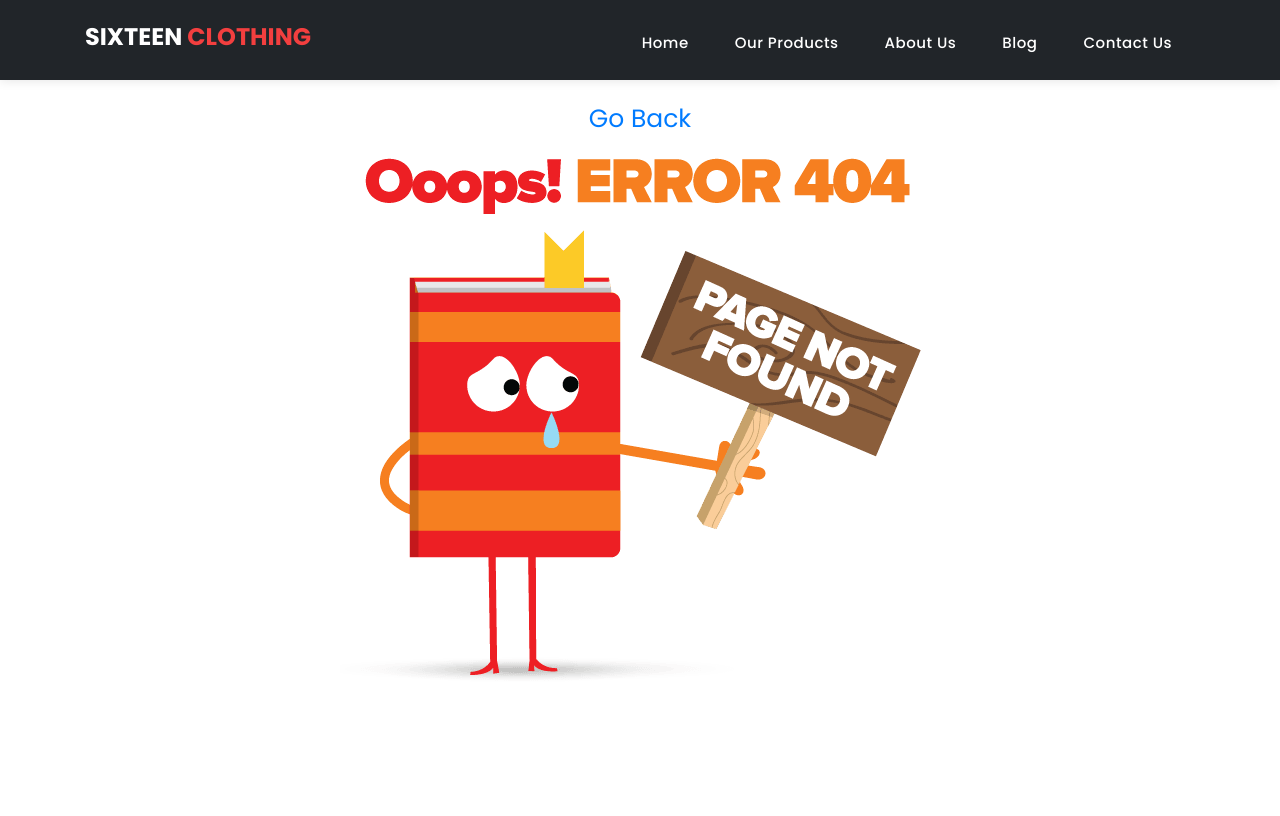
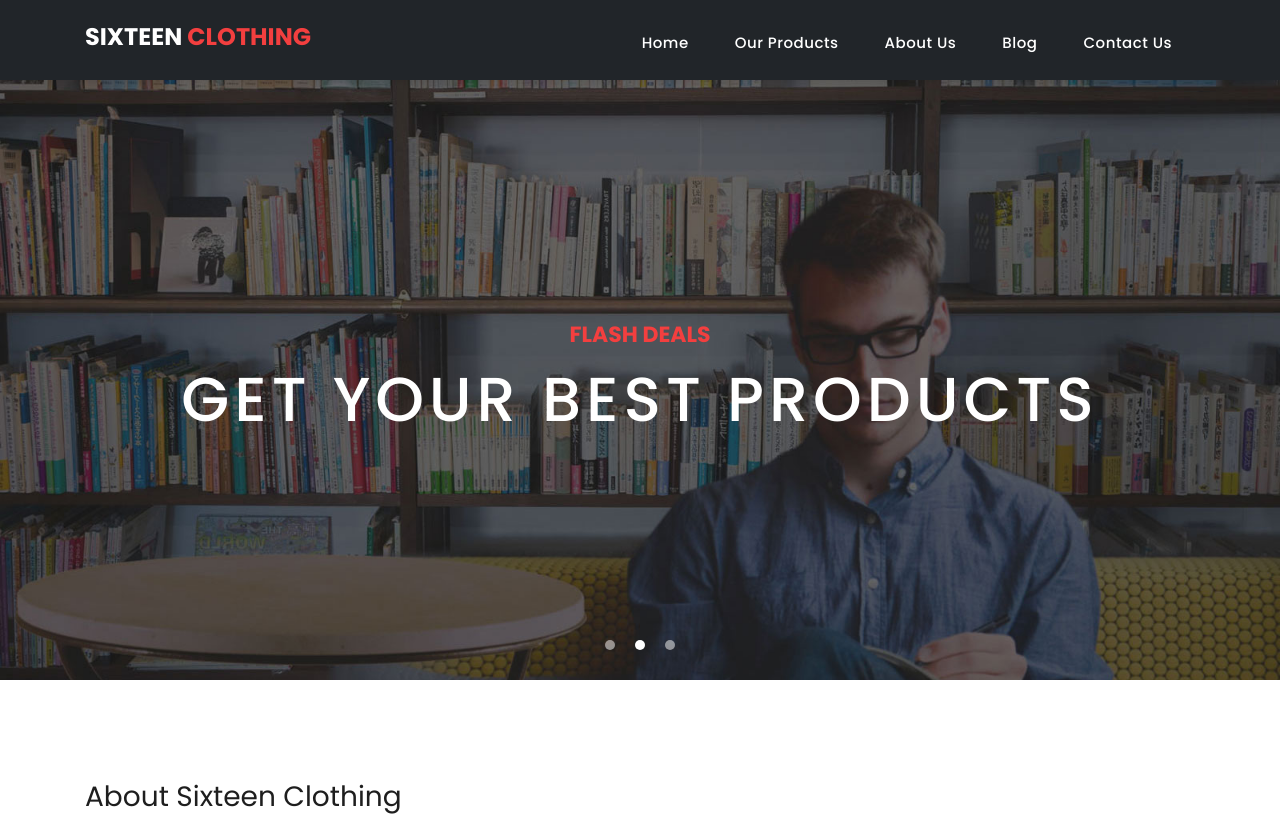
Before and after one commit to AnastasiyaPozyomina/learnreact, a React (Create React App) app: page / in a window 1280 px wide. Shown: the top 816 px of the page. Built offline with nearby package versions, Linux system fonts and the light colour scheme.

Commit message:
исправление  в package.json

```diff
--- a/package.json
+++ b/package.json
@@ -1,5 +1,5 @@
 {
-  "homepage": "https://anastasiyapozyomina.github.io/learnreact",
+  "homepage": "https://github.com/AnastasiyaPozyomina/learnreact",
   "name": "myapp",
   "version": "0.1.0",
   "private": true,
--- a/src/App.js
+++ b/src/App.js
@@ -3,7 +3,7 @@ import './App.css';
 import './assets/css/templatemo-sixteen.css';
 import './assets/css/fontawesome.css';
 import Header from './components/Header/Header';
-import {BrowserRouter, Redirect, Route, Switch} from 'react-router-dom';
+import {BrowserRouter, Route, Switch} from 'react-router-dom';
 import Contact from './pages/Contacts/Contacts';
 import About from './pages/About/About';
 import OurProducts from './pages/OurProducts/OurProducts';
@@ -21,7 +21,7 @@ export default function App () {
       <div className="App">
         <Header />
         <Switch>
-
+          <Route exact path="/" component={Home} />
           <Route exact path="/home" component={Home} />
           <Route exact path="/our-products" component={OurProducts} />
           <Route exact path="/products/:productId" component={ProductPage} />
```
